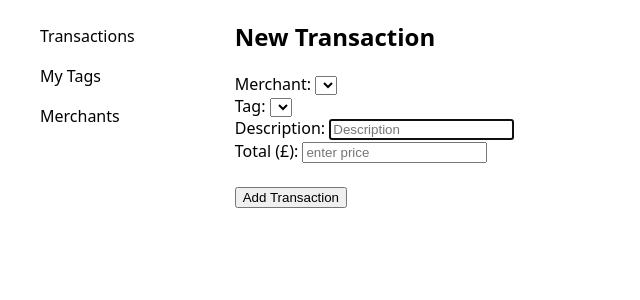
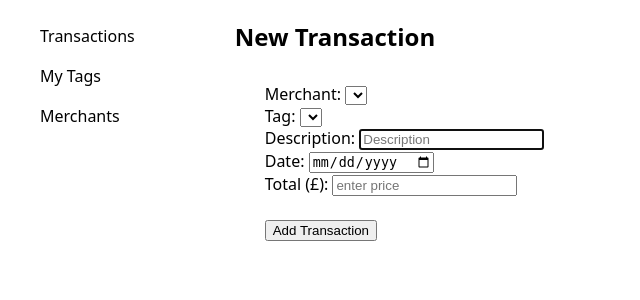
Before and after one commit to knowles28/spending_tracker, a Flask app: page /transactions/new in a window 1280 px wide. Shown: the part 106-406 px from the top of the page, without its empty margins (0-640 px from the left). Run offline with Flask 2, Linux system fonts and the light colour scheme; data that the repository does not hold is empty.

Commit message:
date almost working

```diff
--- a/console.py
+++ b/console.py
@@ -28,11 +28,11 @@ tag_repository.save(tag2)
 tag3 = Tag('Eating Out')
 tag_repository.save(tag3)
 
-transaction1 = Transaction('1', 'Weekly shop', '1', 60.00)
+transaction1 = Transaction('1', 'Weekly shop', '1', 60.00, '2022-07-14')
 transaction_repository.save(transaction1)
-transaction2 = Transaction('2', 'Train tickets', '2', 20.00)
+transaction2 = Transaction('2', 'Train tickets', '2', 20.00, '2022-07-05')
 transaction_repository.save(transaction2)
-transaction3 = Transaction('3', 'pint', '3', 3.5)
+transaction3 = Transaction('3', 'pint', '3', 3.5, '2022-07-02')
 transaction_repository.save(transaction3)
 
 pdb.set_trace()
--- a/controllers/transaction_controller.py
+++ b/controllers/transaction_controller.py
@@ -31,8 +31,9 @@ def create_transaction():
     description = request.form['description']
     tag_id      = request.form['tag_id']
     price       = request.form['price']
+    date        = request.form['date']
 
-    transaction = Transaction(merchant_id, description, tag_id, price)
+    transaction = Transaction(merchant_id, description, tag_id, price, date)
     transaction_repository.save(transaction)
 
     return redirect("/transactions")
@@ -54,8 +55,10 @@ def update_transaction(id):
     description = request.form['description']
     tag_id      = request.form['tag_id']
     price       = request.form['price']
+    date        = request.form['date']
 
-    transaction = Transaction(merchant_id, description, tag_id, price, id)
+
+    transaction = Transaction(merchant_id, description, tag_id, price, date, id)
     transaction_repository.update(transaction)
     return redirect("/transactions")
 
--- a/db/spending_tracker.sql
+++ b/db/spending_tracker.sql
@@ -18,5 +18,6 @@ CREATE TABLE transactions (
     merchant_id INT NOT NULL REFERENCES merchants(id),
     description VARCHAR(255),
     tag_id INT NOT NULL REFERENCES tags(id),
-    price FLOAT
+    price FLOAT,
+    date DATE
 );
--- a/models/transaction.py
+++ b/models/transaction.py
@@ -1,7 +1,8 @@
 class Transaction:
-    def __init__(self, merchant, description, tag, price, id=None):
+    def __init__(self, merchant, description, tag, price, date, id=None):
         self.merchant = merchant
         self.description = description
         self.tag = tag
         self.price = price
+        self.date = date
         self.id = id
--- a/static/css/style.css
+++ b/static/css/style.css
@@ -45,3 +45,9 @@ a:hover {
 .main-content {
     margin: 20px;
 }
+
+
+.new-form {
+    margin: 30px;
+    align-items: center;
+}
--- a/templates/transactions/edit.html
+++ b/templates/transactions/edit.html
@@ -34,7 +34,8 @@
         </div>
 
         <div>
-            <!-- DATE -->
+            <label for="date">Date:</label>
+            <input type="date" id="date" name="date" required>
         </div>
 
         <div>
--- a/templates/transactions/new.html
+++ b/templates/transactions/new.html
@@ -33,7 +33,8 @@
         </div>
 
         <div>
-            <!-- DATE -->
+            <label for="date">Date:</label>
+            <input type="date" id="date" name="date" required autofocus>
         </div>
 
         <div>
```
Also changed, not shown: repositories/transaction_repository.py (+5 -5 lines), templates/transactions/index.html (+12 -5 lines).
